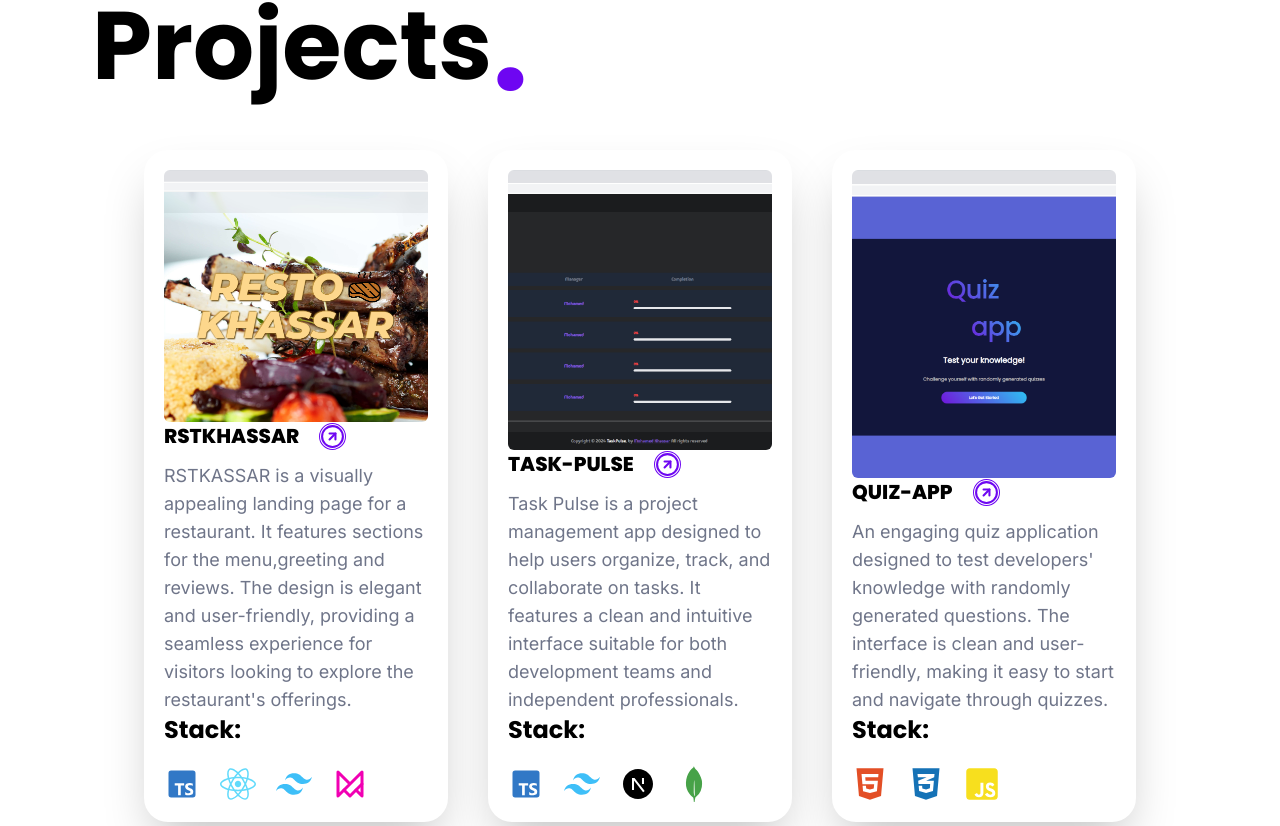
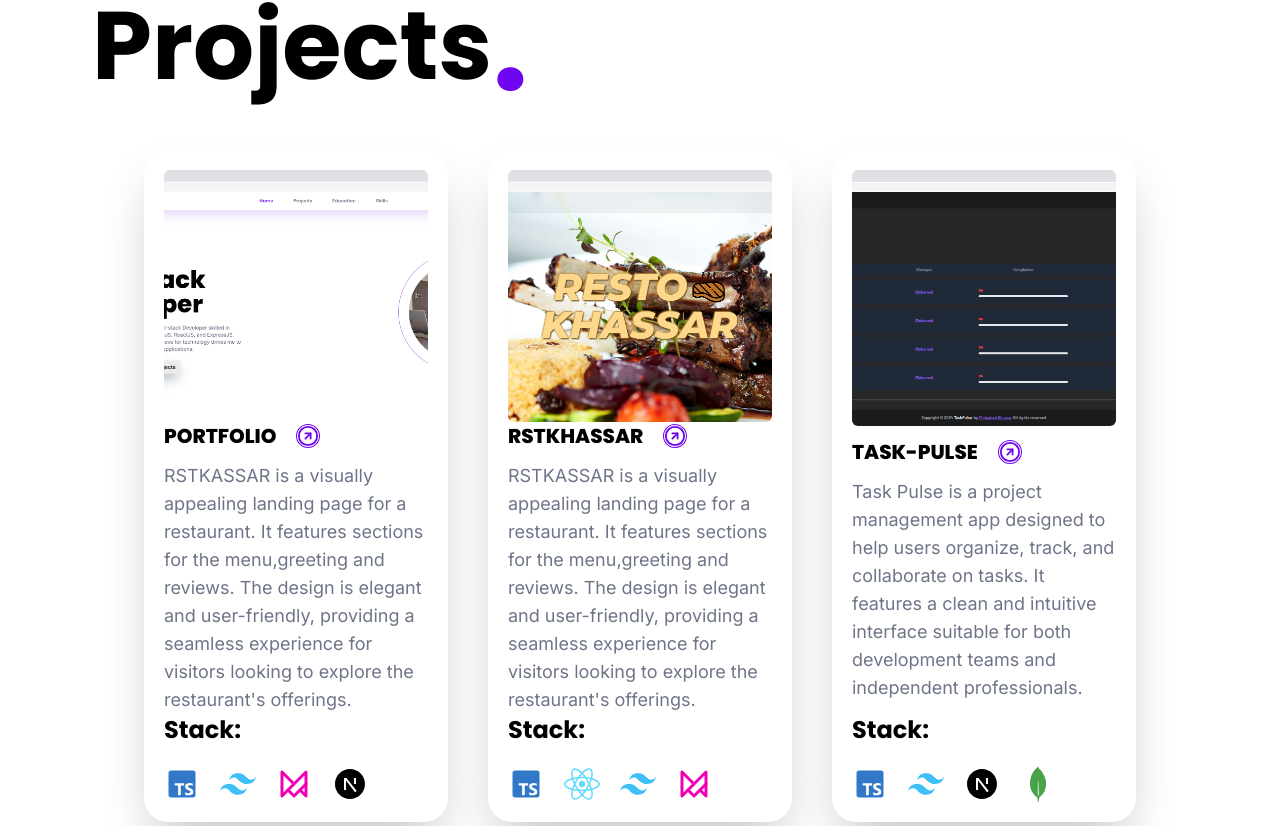
Before and after one commit to MohamedKhassar/Portfolio_Mohamed, a Next.js app: page / in a window 1280 px wide. Shown: the part 914-1740 px from the top of the page. Built offline with nearby package versions, Linux system fonts and the light colour scheme.

Commit message:
"Updated page.tsx, ProjectsSection.tsx, and Data.ts files with changes to image sizes, font styles, and added a new project to the data."

```diff
--- a/src/app/[name]/page.tsx
+++ b/src/app/[name]/page.tsx
@@ -8,9 +8,9 @@ const page = ({ params: { name } }: { params: { name: string } }) => {
     const project = projects.find(project => project.title.toLowerCase() == name.toLowerCase().replaceAll("%20", " "))
     return (
         <div className="h-[90vh] flex flex-col justify-center items-center gap-5">
-            <h1 className='capitalize font-bold font-Poppins text-3xl lg:text-5xl flex items-center text-nowrap mx-3'>{project?.title}<span className='lg:text-6xl text-4xl font-bold text-[#6e06f2]'>.</span></h1>
+            <h1 className='text-wrap capitalize font-bold font-Poppins text-3xl lg:text-5xl flex items-center mx-3'>{project?.title}<span className='lg:text-6xl text-4xl font-bold text-[#6e06f2]'>.</span></h1>
             <div className="rounded-3xl lg:w-[30rem] w-72  p-5 shadow-2xl lg:flex flex-col gap-5 hover:shadow-[#6e06f2]/70 duration-300 hover:scale-105 lg:space-y-0 space-y-10" key={project?.id}>
-                <Image className="rounded-md lg:w-[60rem] lg:h-80 object-cover w-72 h-56" src={project!.image} width={1000} height={1000} alt={project!.image} />
+                <Image className="rounded-md lg:h-60 object-cover w-full h-[8.5rem]" src={project!.image} width={1000} height={1000} alt={project!.image} />
                 <div className="flex justify-around items-center">
                     <Link target="_blank" className="flex flex-col items-center gap-y-3 w-fit hover:text-black duration-300 text-[#6e06f2]" href={project!.github}>
                         <FaGithub className="size-8" />
--- a/src/components/ProjectsSection.tsx
+++ b/src/components/ProjectsSection.tsx
@@ -31,11 +31,11 @@ const ProjectsSection = () => {
 
                     {projects.map((item, i) =>
                         <div className="rounded-3xl lg:w-fit w-72 p-5 shadow-2xl lg:flex flex-col justify-between hover:shadow-[#6e06f2]/70 duration-300 hover:scale-105 lg:h-[42rem] lg:space-y-0 space-y-10" key={item.id}>
-                            <Image className="rounded-md lg:w-[60rem] lg:h-80 object-cover w-72 h-56" src={item.image} width={1000} height={1000} alt={item.image} />
+                            <Image className="rounded-md lg:h-64 object-cover w-full h-[8.5rem]" src={item.image} width={1000} height={1000} alt={item.image} />
                             <div className="space-y-3">
                                 <Link className="flex items-center gap-x-5 w-fit" href={item.title}>
-                                    <h2 className="uppercase font-extrabold font-Poppins text-xl">{item.title}</h2>
-                                    <ArrowRightCircle className="border border-[#6e06f2] rounded-full text-[#6e06f2] hover:bg-[#6e06f2] duration-300 transform -rotate-45 hover:text-white" size={27} />
+                                    <h2 className="uppercase font-extrabold font-Poppins lg:text-xl">{item.title}</h2>
+                                    <ArrowRightCircle className="border border-[#6e06f2] rounded-full text-[#6e06f2] hover:bg-[#6e06f2] duration-300 transform -rotate-45 hover:text-white lg:size-6 size-5" />
                                 </Link>
                                 <p className="lg:text-lg text-sm text-[#6F7589] w-full">{item.description}</p>
                             </div>
@@ -57,7 +57,7 @@ const ProjectsSection = () => {
                                                     }
                                                 }}
                                                 id={`title-${Number(item.id + s!.id)}`}
-                                                className="absolute text-nowrap -bottom-12 rounded-md text-white font-Poppins p-2 opacity-0 duration-300 bg-[#6e06f2]"
+                                                className="capitalize absolute text-nowrap -bottom-12 rounded-md text-white font-Poppins p-2 opacity-0 duration-300 bg-[#6e06f2]"
                                             >
                                                 {s!.title}
                                             </span>
--- a/src/data/Data.ts
+++ b/src/data/Data.ts
@@ -3,6 +3,7 @@ import quiz from "/public/assets/imgs/quiz.png"
 import pass from "/public/assets/imgs/pass.png"
 import age from "/public/assets/imgs/age.png"
 import task from "/public/assets/imgs/task.png"
+import port from "/public/assets/imgs/port.png"
 import todo from "/public/assets/imgs/todo.png"
 import technologies from "./stack"
 
@@ -63,6 +64,15 @@ const projects = [
         stack: technologies.filter(tech => ["react", "tailwind css", "typescript", "framer motion"].includes(tech!.title.toLowerCase())),
         github: "https://github.com/MohamedKhassar/RSTKhassar-ReactJs"
     },
+    {
+        id: generateId(),
+        title: "portfolio",
+        description: "RSTKASSAR is a visually appealing landing page for a restaurant. It features sections for the menu,greeting and reviews. The design is elegant and user-friendly, providing a seamless experience for visitors looking to explore the restaurant's offerings.",
+        link: "https://mohamed-khassar.vercel.app/",
+        image: port.src,
+        stack: technologies.filter(tech => ["next.js", "tailwind css", "typescript", "framer motion"].includes(tech!.title.toLowerCase())),
+        github: "https://github.com/MohamedKhassar/Portfolio_Mohamed"
+    },
 ]
 
 export default projects
```
Also changed, not shown: public/assets/imgs/port.png (added).
